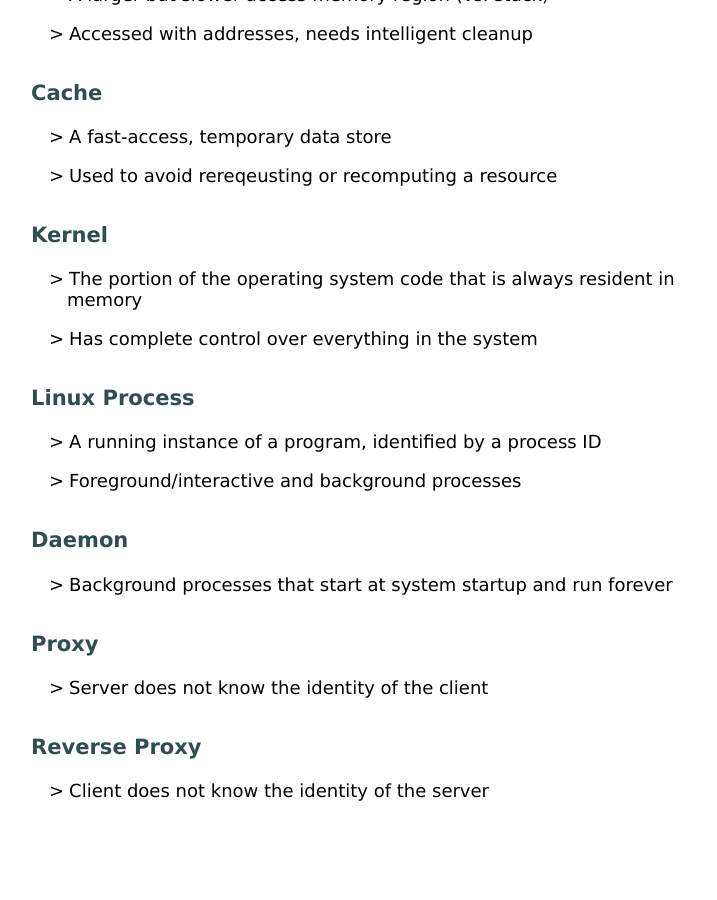
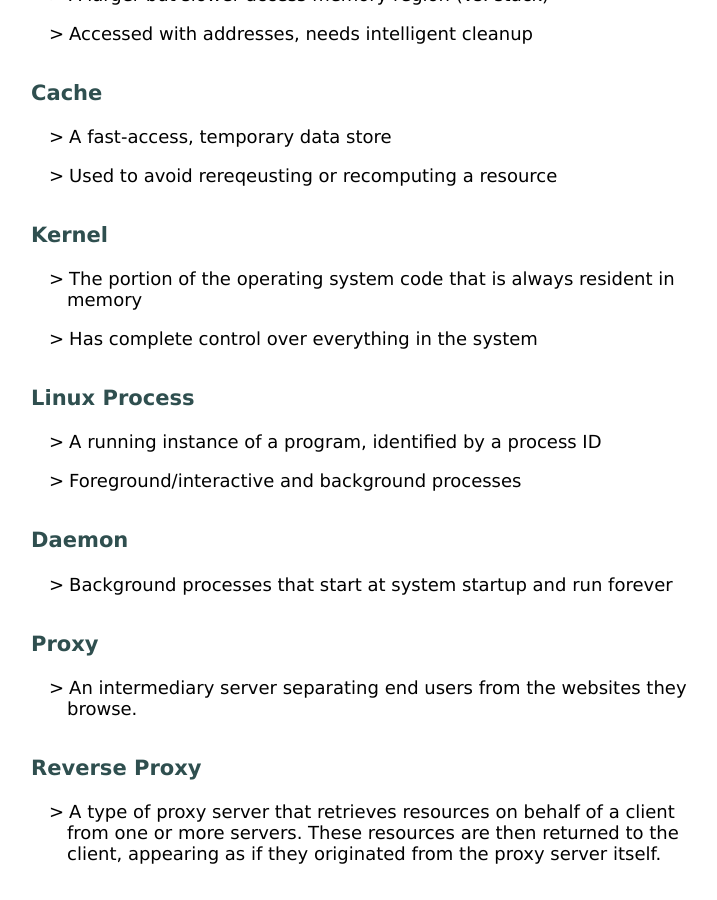
Before and after one commit to robinovitch61/robinovitch61.github.io, a Jekyll site: the page built from _posts/2019-11-13-what-are-those.html, in a window 1280 px wide and 900 px high, scrolled down 3089 px. Shown: the whole window, without its empty margins (259-976 px from the left). Built offline with Jekyll 4.4.1, drawn with Linux system fonts in a browser that asks for light colours; before the commit the page ends 3926 px from its top, so only the background shows below that.

Commit message:
proxy/reverse proxy

```diff
--- a/_posts/2019-11-13-what-are-those.html
+++ b/_posts/2019-11-13-what-are-those.html
@@ -158,14 +158,14 @@
 <div id="proxy">
     <h3>Proxy</h3>
     <ul>
-        <li>Server does not know the identity of the client</li>
+        <li>An intermediary server separating end users from the websites they browse.</li>
     </ul>
 </div>
 
 <div id="reverse_proxy">
     <h3>Reverse Proxy</h3>
     <ul>
-        <li>Client does not know the identity of the server</li>
+        <li>A type of proxy server that retrieves resources on behalf of a client from one or more servers. These resources are then returned to the client, appearing as if they originated from the proxy server itself.</li>
     </ul>
 </div>
 
```
